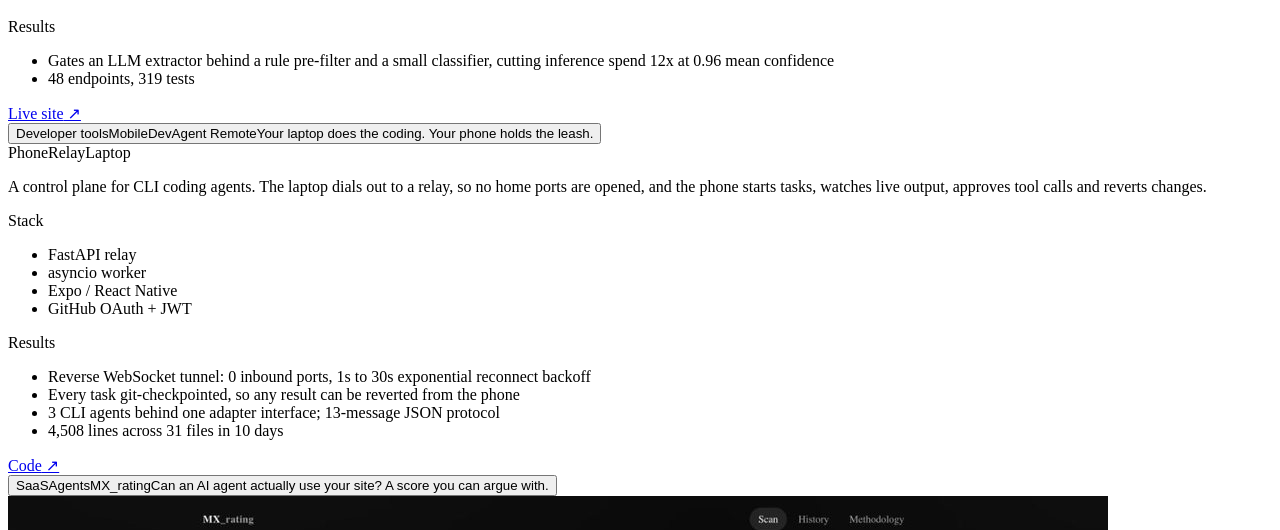
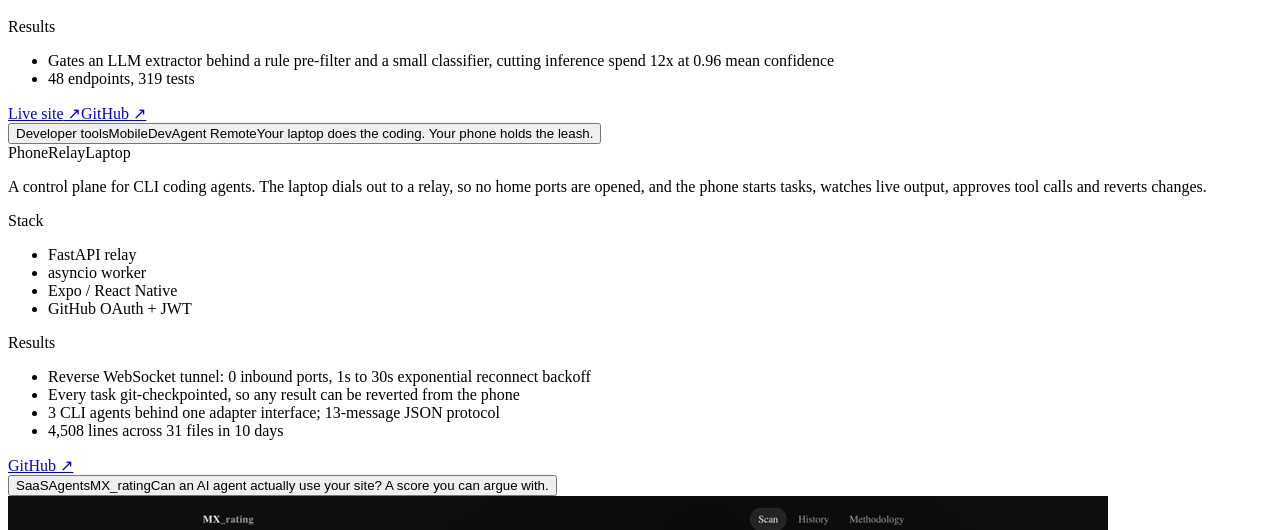
Before and after one commit to varuntripathi-029/portfolio_varun, a React (Vite) app: page / in a window 1280 px wide. Shown: the part 2742-3272 px from the top of the page. Built offline with nearby package versions, Linux system fonts and the light colour scheme; the HTML template or start-up script is replaced by a standard one.

Commit message:
Link GitHub repos from project and hackathon cards

```diff
--- a/src/data.ts
+++ b/src/data.ts
@@ -86,7 +86,10 @@ export const projects: Project[] = [
       'Gates an LLM extractor behind a rule pre-filter and a small classifier, cutting inference spend 12x at 0.96 mean confidence',
       '48 endpoints, 319 tests',
     ],
-    links: [{ label: 'Live site', href: 'https://get-job-fe.vercel.app/' }],
+    links: [
+      { label: 'Live site', href: 'https://get-job-fe.vercel.app/' },
+      { label: 'GitHub', href: 'https://github.com/varuntripathi-029/get_job_be' },
+    ],
     status: 'Actively building',
   },
   {
@@ -105,7 +108,7 @@ export const projects: Project[] = [
       '3 CLI agents behind one adapter interface; 13-message JSON protocol',
       '4,508 lines across 31 files in 10 days',
     ],
-    links: [{ label: 'Code', href: 'https://github.com/varuntripathi-029/remote-agent' }],
+    links: [{ label: 'GitHub', href: 'https://github.com/varuntripathi-029/remote-agent' }],
   },
   {
     slug: 'mx-rating',
@@ -121,7 +124,10 @@ export const projects: Project[] = [
       '9-stage workflow, ~13 deterministic checks across 6 dimensions',
       'Citation validation on every LLM statement',
     ],
-    links: [{ label: 'Live site', href: 'https://ma-frontend-seven.vercel.app/' }],
+    links: [
+      { label: 'Live site', href: 'https://ma-frontend-seven.vercel.app/' },
+      { label: 'GitHub', href: 'https://github.com/varuntripathi-029/MA_backend' },
+    ],
   },
   {
     slug: 'legal-contract-analyzer',
@@ -141,6 +147,7 @@ export const projects: Project[] = [
     links: [
       { label: 'Frontend', href: 'https://legal-rag-frontend-silk.vercel.app/' },
       { label: 'API docs', href: 'https://babemario-legal-clause-be.hf.space/docs' },
+      { label: 'GitHub', href: 'https://github.com/varuntripathi-029/legal_clause_analyzer-be' },
     ],
   },
   {
@@ -157,7 +164,10 @@ export const projects: Project[] = [
       'Beats the persistence baseline by 7.3%',
       '59 automated test cases',
     ],
-    links: [{ label: 'Live site', href: 'https://eta-liard-nine.vercel.app/' }],
+    links: [
+      { label: 'Live site', href: 'https://eta-liard-nine.vercel.app/' },
+      { label: 'GitHub', href: 'https://github.com/varuntripathi-029/ETA' },
+    ],
   },
 ]
 
@@ -167,6 +177,7 @@ export const hackathons = [
     when: 'Jul 2026',
     result: '3rd Runner Up',
     title: 'Crime Intelligence Platform',
+    repo: 'https://github.com/varuntripathi-029/crime-intelligence-platform',
     detail:
       '10 FastAPI microservices on real NCRB crime data: forecasting, network analysis, explainable AI (SHAP) and offender profiling. React 19, Leaflet, D3.',
   },
@@ -175,6 +186,7 @@ export const hackathons = [
     when: 'Jun 2026',
     result: 'Finalist',
     title: 'Candidate ranking pipeline',
+    repo: 'https://github.com/varuntripathi-029/Secret_saucers',
     detail:
       '4-stage pipeline ranking 100K resumes in under 45 seconds on CPU. Sentence-transformers, ONNX Runtime and FAISS with a 13-feature weighted scorecard and deterministic explanations.',
   },
@@ -183,6 +195,7 @@ export const hackathons = [
     when: 'Jul 2026',
     result: 'Finalist',
     title: 'UrbanAir Intel',
+    repo: 'https://github.com/varuntripathi-029/ETA',
     detail: 'Air-quality forecasting and source attribution with a PyTorch ConvLSTM, LangGraph and Groq.',
   },
   {
@@ -190,6 +203,7 @@ export const hackathons = [
     when: 'Aug 2026',
     result: 'Finalist',
     title: 'SynapseScan',
+    repo: 'https://github.com/varuntripathi-029/SynapseScan',
     detail:
       'Tech-debt intelligence platform: RAG over code chunks, tree-sitter AST parsing, CI/CD webhook integration and PostgreSQL. Next.js 14.',
   },
@@ -249,7 +263,7 @@ export const blogs: Blog[] = [
     ],
     links: [
       { label: 'Live demo', href: 'https://upstox-ass.vercel.app/' },
-      { label: 'Code', href: 'https://github.com/varuntripathi-029/upstox_ass' },
+      { label: 'GitHub', href: 'https://github.com/varuntripathi-029/upstox_ass' },
     ],
   },
   {
--- a/src/pages/Hackathons.tsx
+++ b/src/pages/Hackathons.tsx
@@ -18,6 +18,9 @@ export default function Hackathons() {
             badge={h.result}
           >
             <p>{h.detail}</p>
+            <a className="text-link" href={h.repo} target="_blank" rel="noreferrer">
+              GitHub ↗
+            </a>
           </ExpandCard>
         ))}
         <div className="span-2">
```
